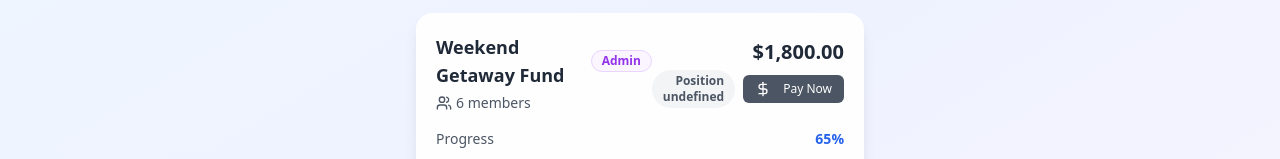
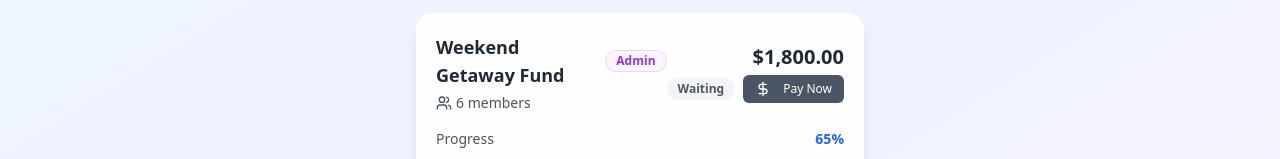
Before and after one commit to AceBronze00/group-gain-mobile-template, a React (Vite) app: page / in a window 1280 px wide. Shown: the part 255-414 px from the top of the page. Built offline with nearby package versions, Linux system fonts and the light colour scheme.

Commit message:
Fix: Remove position property from DashboardTab
Removed the 'position' property from the DashboardTab component to resolve the TypeScript error, as the Group interface no longer includes this property.

```diff
--- a/src/components/DashboardTab.tsx
+++ b/src/components/DashboardTab.tsx
@@ -143,7 +143,7 @@ const DashboardTab = () => {
                     variant={group.myTurn ? "default" : "secondary"}
                     className={group.myTurn ? "bg-green-500 hover:bg-green-600" : "bg-gray-100 text-gray-600"}
                   >
-                    {group.myTurn ? "Your Turn 🎯" : `Position ${group.position}`}
+                    {group.myTurn ? "Your Turn 🎯" : "Waiting"}
                   </Badge>
                   <Button
                     onClick={(e) => handlePaymentClick(e, group)}
```
